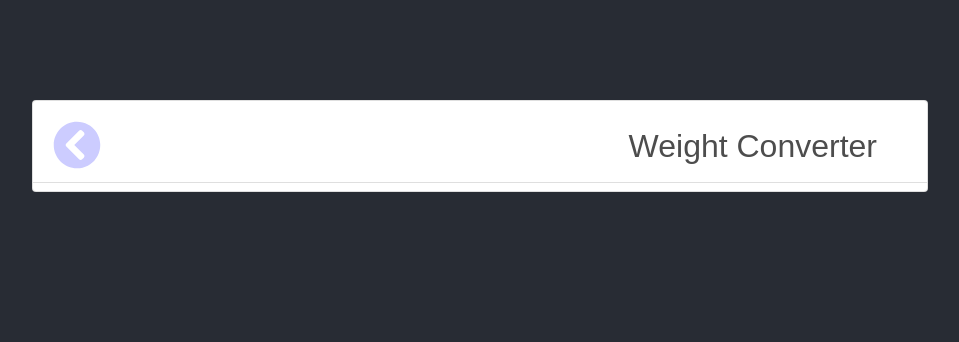
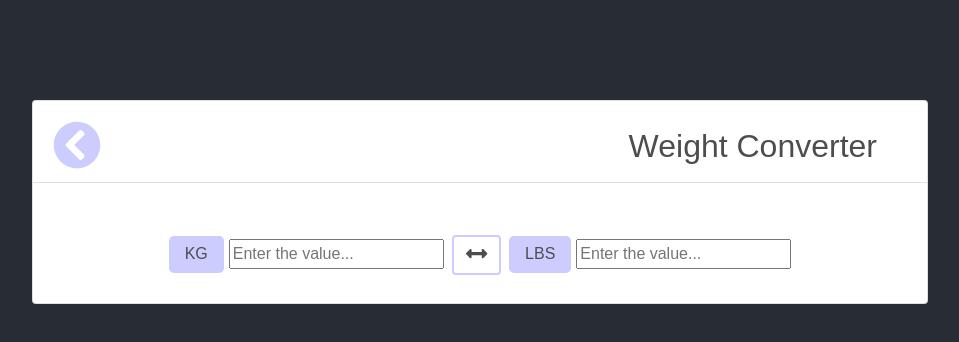
Before and after one commit to JustineCh/Unit-Converter, a React (Create React App) app: page /weight in a window 1280 px wide. Shown: the top 342 px of the page, without its empty margins (160-1119 px from the left). Built offline with nearby package versions, Linux system fonts and the light colour scheme.

Commit message:
Create weight layout

```diff
--- /dev/null
+++ b/src/components/layout/Kilogram.js
@@ -0,0 +1,8 @@
+import React from 'react';
+import WeightUnit from '../layout/WeightUnit';
+
+function Kilogram() {
+   return <WeightUnit inputType={'kilogram'} />
+}
+
+export default Kilogram;
--- /dev/null
+++ b/src/components/layout/Pound.js
@@ -0,0 +1,8 @@
+import React from 'react';
+import WeightUnit from '../layout/WeightUnit';
+
+function Pound() {
+   return <WeightUnit inputType={'pound'} />
+}
+
+export default Pound;
--- /dev/null
+++ b/src/components/layout/WeightUnit.js
@@ -0,0 +1,34 @@
+import React, {Fragment, useContext} from 'react';
+import PropTypes from "prop-types";
+import UnitContext from '../../context/unit/unitContext';
+
+function WeightUnit({inputType}) {
+   const unitContext = useContext(UnitContext);
+   const {kgVal, lbsVal} = unitContext;
+
+   const onChange = e => {
+      if(inputType === 'kilogram') {
+         unitContext.calcLbs(e.target.value);
+      } else {
+         unitContext.calcKg(e.target.value);
+      }
+   };
+
+   return (
+      <Fragment>
+            <input
+               type="number"
+               name={inputType}
+               placeholder="Enter the value..."
+               value={inputType === 'kilogram' ? kgVal : lbsVal}
+               onChange={onChange}
+            />
+      </Fragment>
+   )
+}
+
+WeightUnit.propTypes = {
+   inputType: PropTypes.string.isRequired,
+ };
+
+export default WeightUnit;
--- a/src/components/pages/Temp.js
+++ b/src/components/pages/Temp.js
@@ -16,7 +16,7 @@ function Temp() {
             <form className="">
                <label className="btn-unit btn-primary-color"><sup>o</sup>C</label>
                <Celsius />
-               <div className="btn btn-border-primary m-2">{<FontAwesomeIcon icon={arrow} size="lg"/>}</div>
+               <div className="btn btn-border btn-border-primary m-2">{<FontAwesomeIcon icon={arrow} size="lg"/>}</div>
                <label className="btn-unit btn-primary-color"><sup>o</sup>F</label>
                <Farenheit />
             </form>
--- a/src/components/pages/Weight.js
+++ b/src/components/pages/Weight.js
@@ -1,11 +1,26 @@
-import React, {Fragment} from 'react';
+import React, {Fragment, useContext} from 'react';
 import Navbar from '../layout/Navbar';
+import Kilogram from '../layout/Kilogram';
+import Pound from '../layout/Pound';
+import UnitContext from '../../context/unit/unitContext';
+import { FontAwesomeIcon } from '@fortawesome/react-fontawesome';
 
 function Weight() {
+   const unitContext = useContext(UnitContext);
+   const {arrow} = unitContext;
+
    return (
       <Fragment>
          <Navbar title={'Weight Converter'} iconClass={'back-icon-secondary'}/>
-
+         <div className="card-body mt-3">
+            <form className="form-container">
+               <label className="btn-unit btn-secondary-color">KG</label>
+               <Kilogram />
+               <div className="btn btn-border btn-border-secondary m-2">{<FontAwesomeIcon icon={arrow} size="lg"/>}</div>
+               <label className="btn-unit btn-secondary-color">LBS</label>
+               <Pound />
+            </form>
+         </div>
       </Fragment>
    )
 }
--- a/src/context/types.js
+++ b/src/context/types.js
@@ -1,2 +1,4 @@
 export const CALC_FARENHEIT = 'CALC_FARENHEIT';
 export const CALC_CELSIUS = 'CALC_CELSIUS';
+export const CALC_LBS = 'CALC_LBS';
+export const CALC_KG = 'CALC_KG';
--- a/src/context/unit/UnitState.js
+++ b/src/context/unit/UnitState.js
@@ -4,13 +4,17 @@ import UnitReducer from './unitReducer';
 import { faArrowRight, faArrowLeft, faArrowsAltH } from '@fortawesome/free-solid-svg-icons';
 import {
    CALC_FARENHEIT,
-   CALC_CELSIUS
+   CALC_CELSIUS,
+   CALC_LBS,
+   CALC_KG
 } from '../types';
 
 const UnitState = props => {
    const initialState = {
       celsiusVal: '',
       farenheitVal: '',
+      kgVal: '',
+      lbsVal: '',
       arrow: faArrowsAltH
    }
 
@@ -38,13 +42,39 @@ const UnitState = props => {
       })
    }
 
+   const calcLbs = (kgVal) => {
+      dispatch({
+         type: CALC_LBS,
+         payload: {
+            kg: kgVal,
+            lbs: (kgVal * 2.20462).toString(),
+            arrow: faArrowLeft
+         }
+      })
+   }
+
+   const calcKg = (lbsVal) => {
+      dispatch({
+         type: CALC_KG,
+         payload: {
+            lbs: lbsVal,
+            kg: (lbsVal / 2.20462).toString(),
+            arrow: faArrowLeft
+         }
+      })
+   }
+
    return <UnitContext.Provider
       value={{
          celsiusVal: state.celsiusVal,
          farenheitVal: state.farenheitVal,
          arrow: state.arrow,
+         kgVal: state.kgVal,
+         lbsVal: state.lbsVal,
          calcCelsius,
-         calcFarenheit
+         calcFarenheit,
+         calcLbs,
+         calcKg
       }}
       >
       {props.children}
--- a/src/context/unit/unitReducer.js
+++ b/src/context/unit/unitReducer.js
@@ -1,6 +1,8 @@
 import {
    CALC_FARENHEIT,
-   CALC_CELSIUS
+   CALC_CELSIUS,
+   CALC_LBS,
+   CALC_KG
 } from '../types';
 
 export default (state, action) => {
@@ -19,6 +21,20 @@ export default (state, action) => {
             farenheitVal: action.payload.farenheit,
             celsiusVal: action.payload.celsius
          }
+      case CALC_LBS:
+      return {
+         ...state,
+         arrow: action.payload.arrow,
+         kgVal: action.payload.kg,
+         lbsVal: action.payload.lbs
+      }
+      case CALC_KG:
+      return {
+         ...state,
+         arrow: action.payload.arrow,
+         kgVal: action.payload.kg,
+         lbsVal: action.payload.lbs
+      }
       default:
          return state;
    }
--- a/src/styles/App.css
+++ b/src/styles/App.css
@@ -32,10 +32,10 @@ body {
   color: #4d4d4d;
   font-size: 1.3rem;
   font-weight: 500;
-  padding: 0.4rem 1.3rem;
+  padding: 0.4rem 1rem;
   font-size: 1rem;
   border: none;
-  margin: 0px 5px;
+  margin: 0px 5px 0px 0px;
   border-radius: 5px;
 }
 
@@ -69,11 +69,19 @@ body {
   background-color: var(--teritiary-color-hover);
 }
 
-.btn-border-primary {
+.btn-border {
   background-color: transparent;
   border: var(--primary-color) 2px solid;
   color: #4d4d4d;
   cursor: default !important;
+}
+
+.btn-border-primary {
+  border: var(--primary-color) 2px solid;
+}
+
+.btn-border-secondary {
+  border: var(--secondary-color) 2px solid;
 }
 
 .items-container {
```
